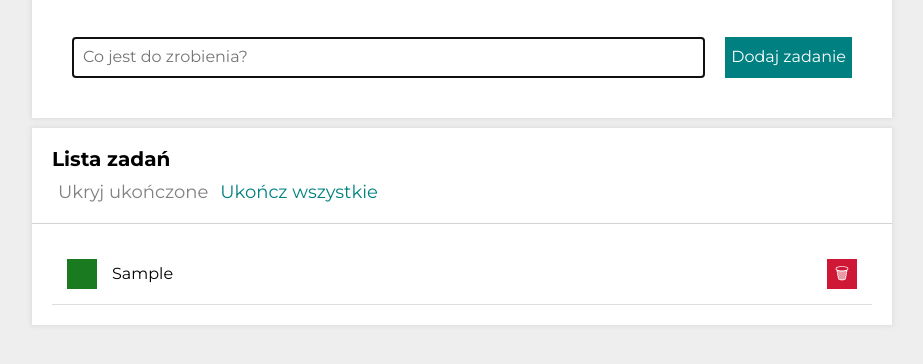
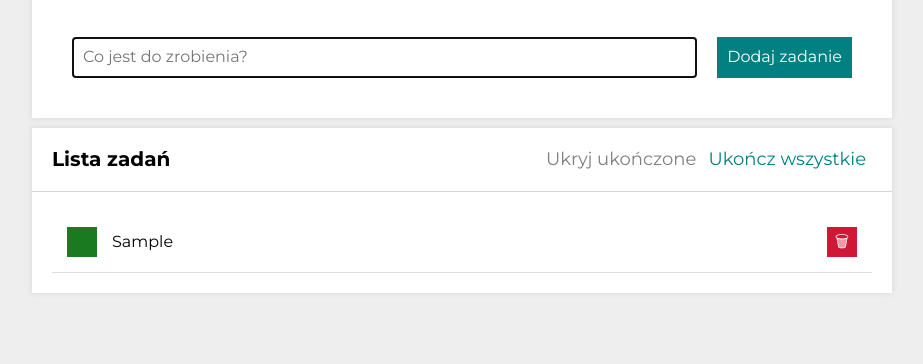
Before and after one commit to AdrianBogdan796/List-to-do, a plain HTML site: page index.html in a window 1280 px wide. Both pictures are taken after typing "Sample" into the empty fields and a click on the button "Dodaj zadanie". Shown: the part 164-528 px from the top of the page, without its empty margins (178-1101 px from the left). Drawn offline with nearby package versions, Linux system fonts and the light colour scheme.

Commit message:
css added

```diff
--- a/css/button.css
+++ b/css/button.css
@@ -1,6 +1,6 @@
 .buttons__button {
     border: none;
-    margin: 10px 0 0 0;
+    margin: 0;
     color: hsl(180, 100%, 25%);
     transition: 0.5s;
     cursor: pointer;
--- a/css/form.css
+++ b/css/form.css
@@ -22,7 +22,7 @@
     cursor: pointer;
     color: white;
     border: none;
-    padding: 10px 10px auto 10px;
+    padding: 10px 10px 10px 10px;
     transition: 0.5s;
 }
 
--- a/css/section.css
+++ b/css/section.css
@@ -19,6 +19,9 @@
     padding: 20px;
     font-size: 18px;
     border-bottom: 1px solid lightgray;
+    display: flex;
+    justify-content: space-between;
+    flex-wrap: wrap;
 }
 
 .section__title {
```
